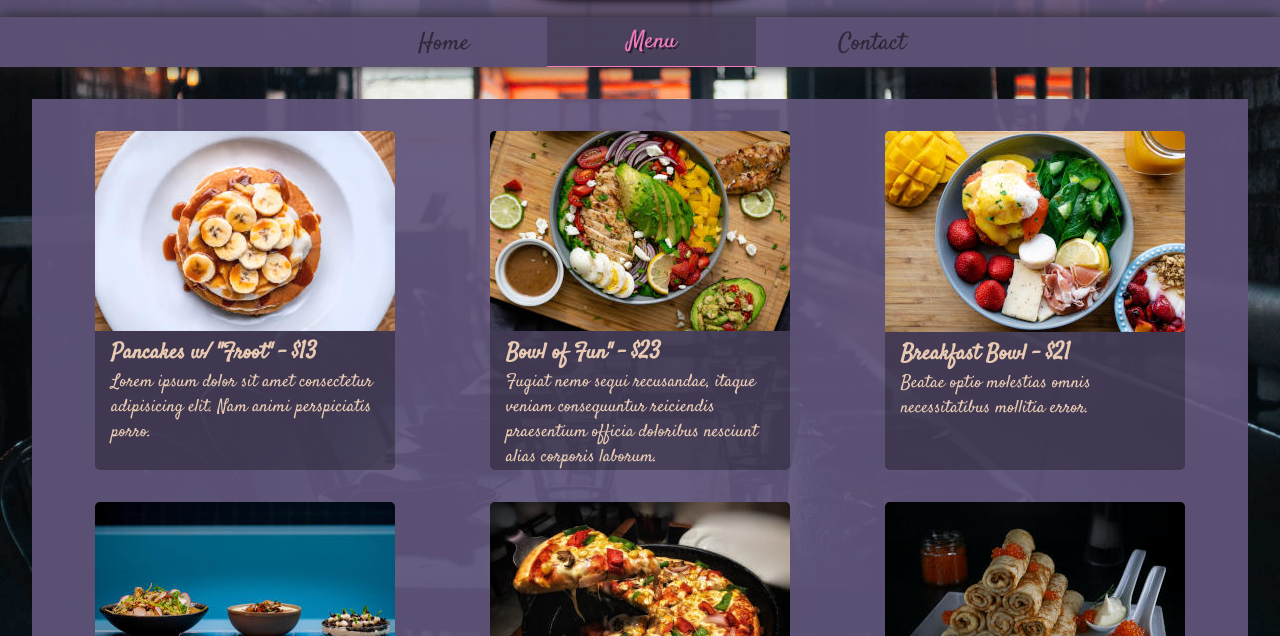
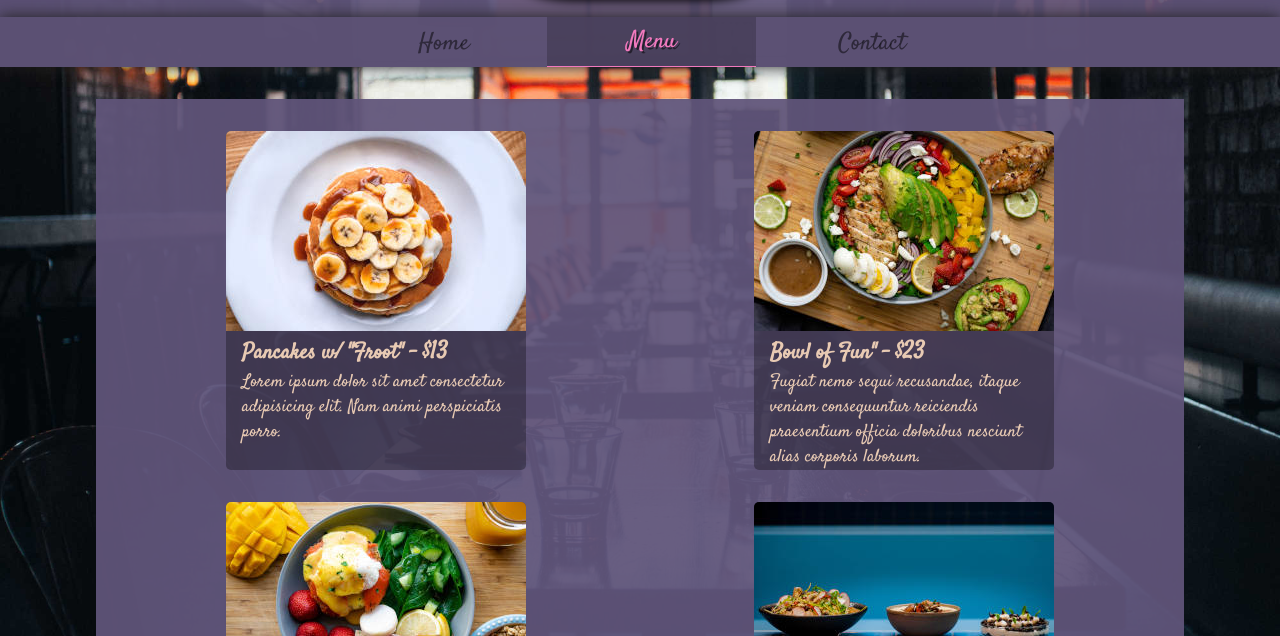
Before and after one commit to menomenonkwan/restaurant, a plain HTML site: page index.html in a window 1280 px wide. Both pictures are taken after a click on the item "Menu". Shown: the part 164-800 px from the top of the page. Drawn offline with Linux system fonts and the light colour scheme; a web font is replaced by a local one.

Commit message:
Initial dist subtree commit

```diff
--- a/styles/styles.css
+++ b/styles/styles.css
@@ -199,18 +199,14 @@ main {
 /* ----------------------------------- */
 #menu-grid {
   background: var(--purple-opac);
-  width: 90%;
+  width: 80%;
   margin: 2rem auto;
   display: grid;
-  grid-template-columns: repeat(auto-fit, minmax(300px, 1fr));
+  grid-template-columns: repeat(auto-fit, minmax(350px, 1fr));
   align-items: start;
   padding: 2rem;
   gap: 2rem;
-<<<<<<< HEAD
   animation: fade 0.25s;
-=======
-  animation: fade 0.25s;
->>>>>>> 3cbcf929499ca76c1290c137d2e3d5ed8e60961d
 }
 
 .menu-item {
```
